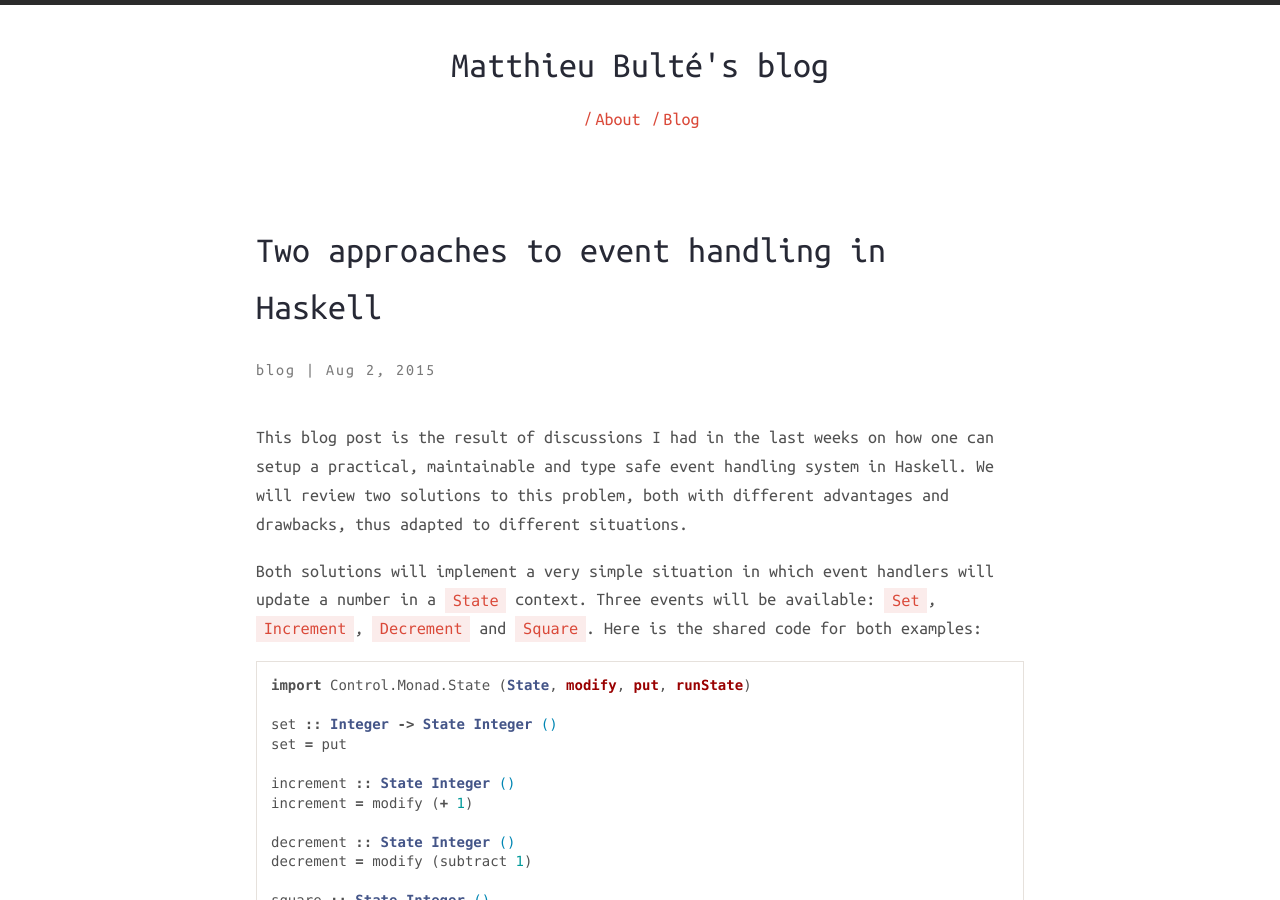
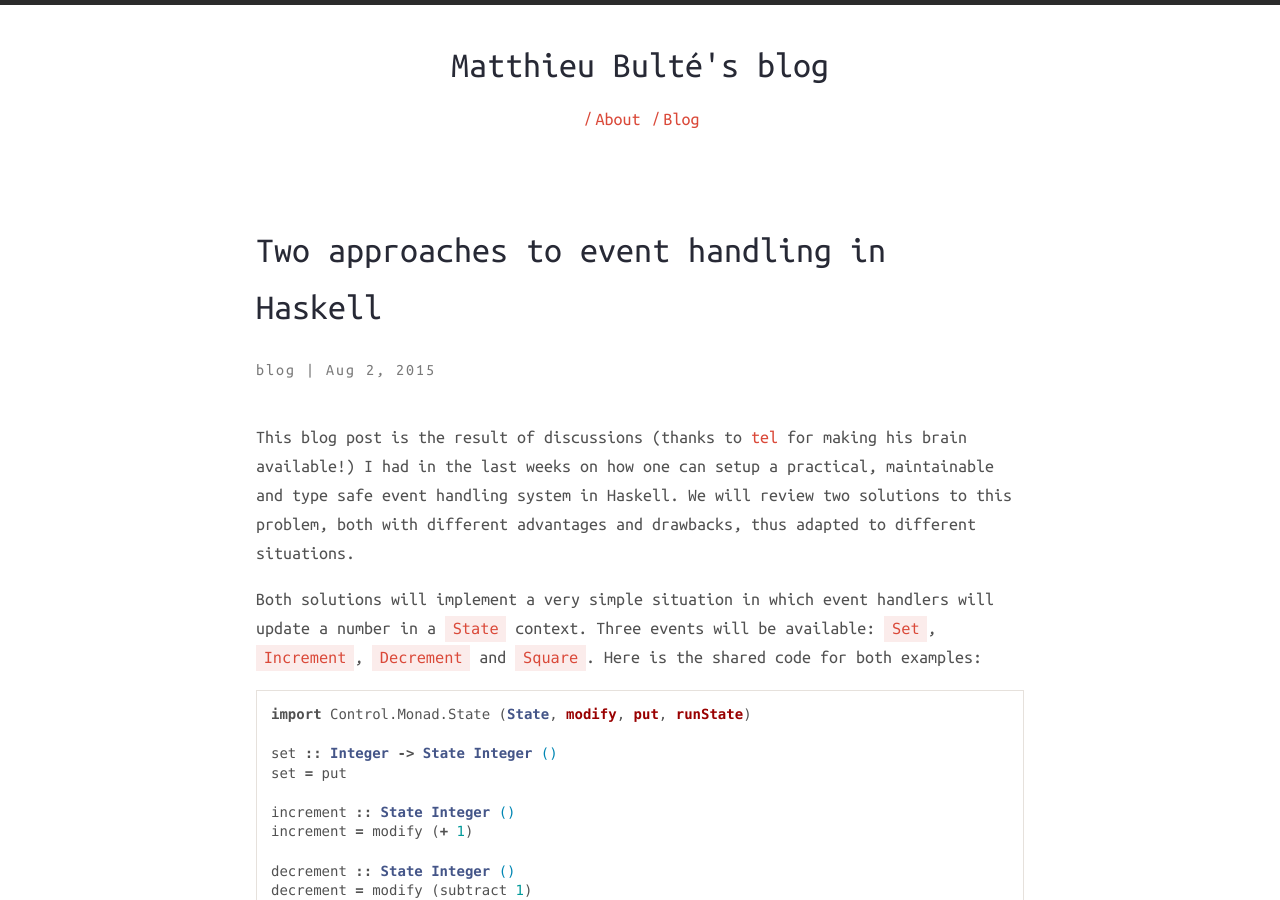
Before and after one commit to matthieubulte/matthieubulte.github.io, a Jekyll site: the page built from _posts/2015-08-02-event-handling.markdown, in a window 1280 px wide and 900 px high. Built offline with Jekyll 4.4.1, drawn with Linux system fonts in a browser that asks for light colours; nearby versions of some CDN libraries; comment, search, counter and statistics services are not loaded.

Commit message:
Add credit to tel

```diff
--- a/_posts/2015-08-02-event-handling.markdown
+++ b/_posts/2015-08-02-event-handling.markdown
@@ -9,7 +9,7 @@ permalink: two-approaches-to-event-handling
 comments: true
 ---
 
-This blog post is the result of discussions I had in the last weeks on how one can setup a
+This blog post is the result of discussions (thanks to [tel](https://twitter.com/sdbo) for making his brain available!) I had in the last weeks on how one can setup a
 practical, maintainable and type safe event handling system in Haskell. We will
 review two solutions to this problem, both with different advantages and drawbacks,
 thus adapted to different situations.
```
